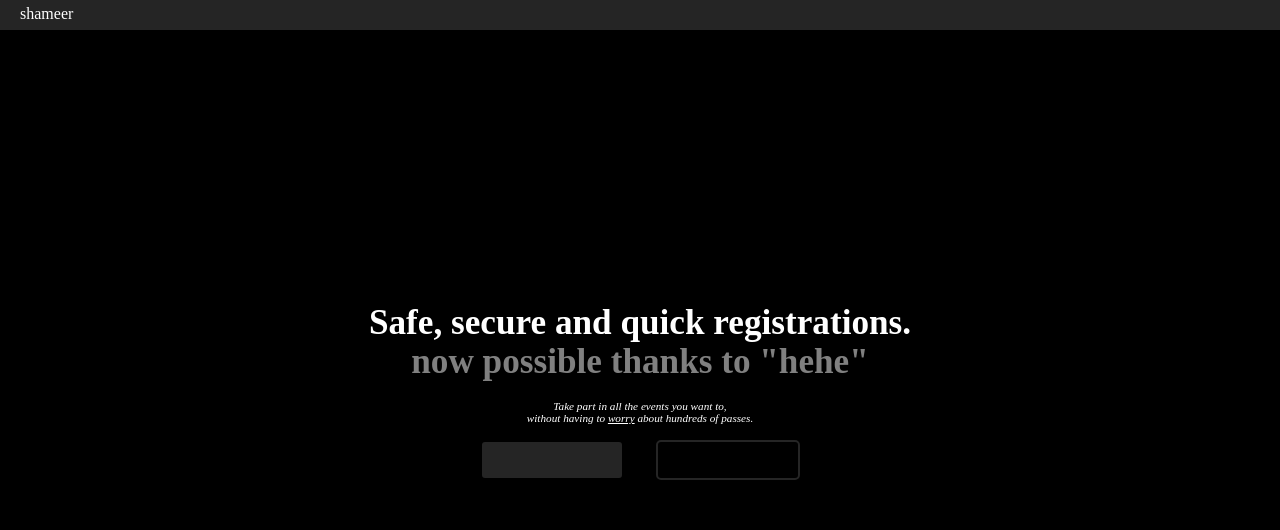
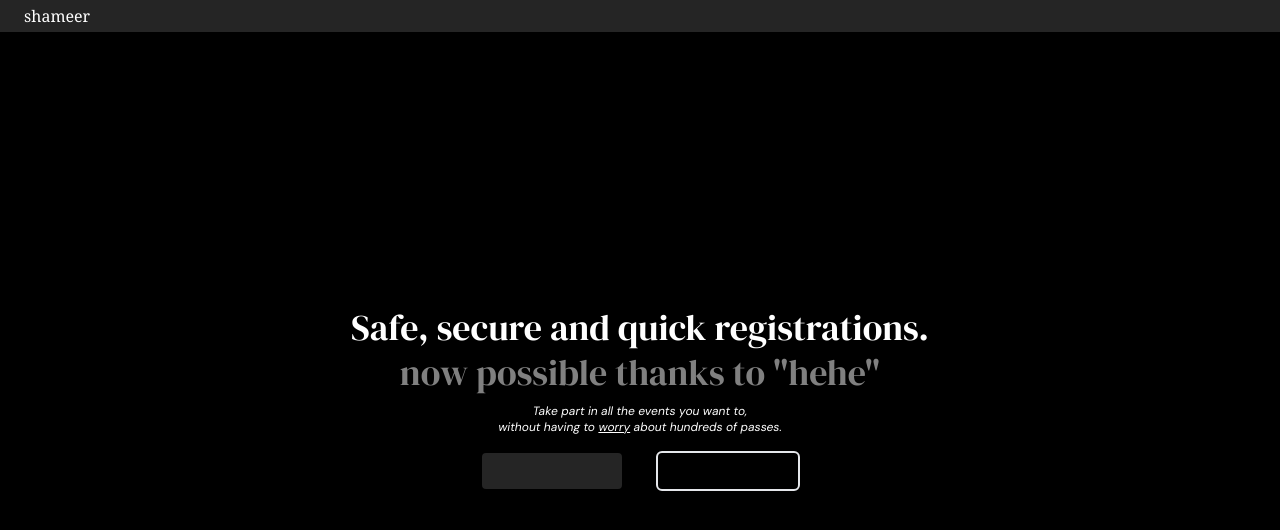
Before and after one commit to Pixelrick420/undecided, a React (Create React App) app in the folder frontend/: page / in a window 1280 px wide. Shown: the top 530 px of the page. Built offline with nearby package versions, Linux system fonts and the light colour scheme.

Commit message:
tailwind

```diff
--- a/frontend/package.json
+++ b/frontend/package.json
@@ -6,10 +6,13 @@
     "@testing-library/jest-dom": "^5.17.0",
     "@testing-library/react": "^13.4.0",
     "@testing-library/user-event": "^13.5.0",
+    "autoprefixer": "^10.4.20",
+    "postcss": "^8.4.47",
     "react": "^18.3.1",
     "react-dom": "^18.3.1",
     "react-router-dom": "^6.26.2",
-    "react-scripts": "5.0.1",
+    "react-scripts": "^5.0.1",
+    "tailwindcss": "^3.4.11",
     "web-vitals": "^2.1.4"
   },
   "scripts": {
--- /dev/null
+++ b/frontend/postcss.config.js
@@ -0,0 +1,6 @@
+module.exports = {
+  plugins: {
+    tailwindcss: {},
+    autoprefixer: {},
+  },
+}
--- a/frontend/src/App.css
+++ /dev/null
@@ -1,66 +0,0 @@
-* {
-  margin: 0px;
-  overflow: hidden;
-}
-body {
-  background-color: black;
-  color: white;
-}
-.topbar {
-  width: 100%;
-  background-color: #252525;
-  height: 20px;
-  position: absolute;
-  top: 0px;
-  padding: 5px;
-}
-.topbar p {
-  text-align: left;
-  margin-left: 20px;
-  font-size: 1rem;
-  font-family: "DM Serif Display", serif;
-}
-.container {
-  display: flex;
-  flex-direction: column;
-  justify-content: center;
-  align-items: center;
-  height: 100vh;
-  text-align: center;
-}
-
-h1 {
-  font-size: 2.2rem;
-  margin-bottom: 0;
-  line-height: 1.1;
-}
-
-h1 span {
-  opacity: 50%;
-  display: inline-block;
-}
-
-.bottomPara {
-  margin-top: 10px;
-  font-style: italic;
-  font-size: 0.7rem;
-}
-p > span {
-  text-decoration: underline;
-}
-button {
-  margin: 1rem;
-  font-size: 2rem;
-  height: 2.5rem;
-  width: 9rem;
-}
-.login-button {
-  background-color: #252525;
-  border: black 2px solid;
-  border-radius: 5px;
-}
-.signup-button {
-  background-color: black;
-  border: #252525 2px solid;
-  border-radius: 5px;
-}
--- a/frontend/src/App.jsx
+++ b/frontend/src/App.jsx
@@ -1,6 +1,6 @@
-import "./App.css";
 import { Routes, Route } from "react-router-dom";
 import { WelcomePage } from "./pages/welcomePage.jsx";
+import "./index.css";
 
 function App() {
   return (
--- a/frontend/src/pages/welcomePage.jsx
+++ b/frontend/src/pages/welcomePage.jsx
@@ -1,22 +1,31 @@
 export const WelcomePage = () => {
+  const customGray = "#252525";
+
   return (
-    <div className="container">
-      <div className="topbar">
-        <p>shameer</p>
+    <div className="flex flex-col justify-center items-center h-screen text-center bg-black text-white">
+      <div
+        style={{ backgroundColor: customGray }}
+        className="w-full h-8 absolute top-0 p-1">
+        <p className="text-left ml-5 text-base font-serif">shameer</p>
       </div>
-      <h1>
+      <h1 className="text-4xl leading-tight mb-0">
         Safe, secure and quick registrations.
         <br />
-        <span>now possible thanks to "hehe"</span>
+        <span className="opacity-50 inline-block">
+          now possible thanks to "hehe"
+        </span>
       </h1>
-      <p className="bottomPara">
+      <p className="italic mt-2 text-xs">
         Take part in all the events you want to,
         <br />
-        without having to <span>worry</span> about hundreds of passes.
+        without having to <span className="underline">worry</span> about
+        hundreds of passes.
       </p>
-      <div>
-        <button className="login-button"></button>
-        <button className="signup-button"></button>
+      <div className="mt-4">
+        <button
+          style={{ backgroundColor: customGray }}
+          className="mx-4 text-2xl h-10 w-36 border-2 border-black rounded-md"></button>
+        <button className="mx-4 text-2xl h-10 w-36 bg-black border-2 border-custom-gray rounded-md"></button>
       </div>
     </div>
   );
--- /dev/null
+++ b/frontend/tailwind.config.js
@@ -0,0 +1,8 @@
+/** @type {import('tailwindcss').Config} */
+module.exports = {
+  content: ["./src/**/*.{js,jsx,ts,tsx}"],
+  theme: {
+    extend: {},
+  },
+  plugins: [],
+};
```
Also changed, not shown: frontend/src/index.css (+13 -5 lines), 1 other file (tests, documents, lock files or other folders).
